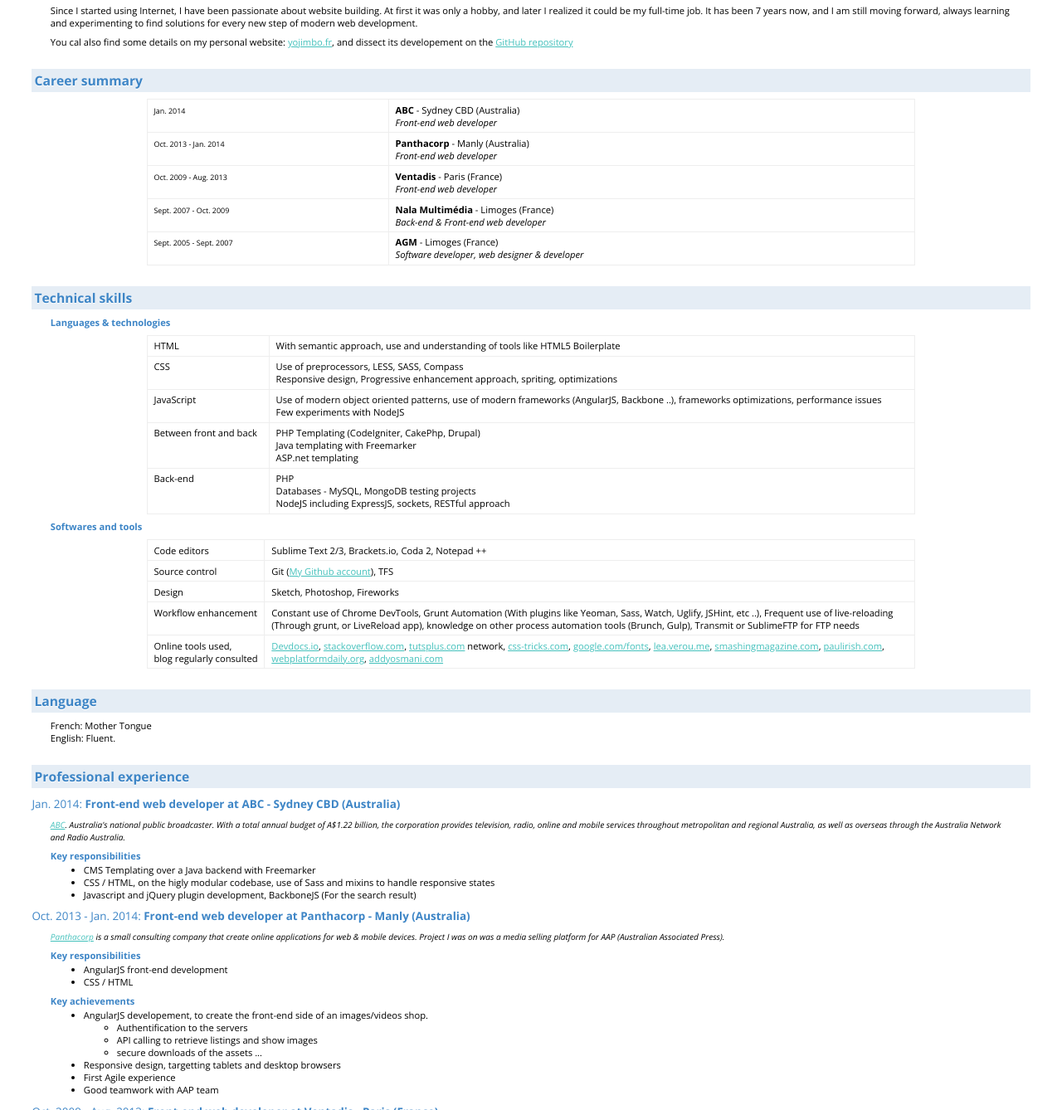
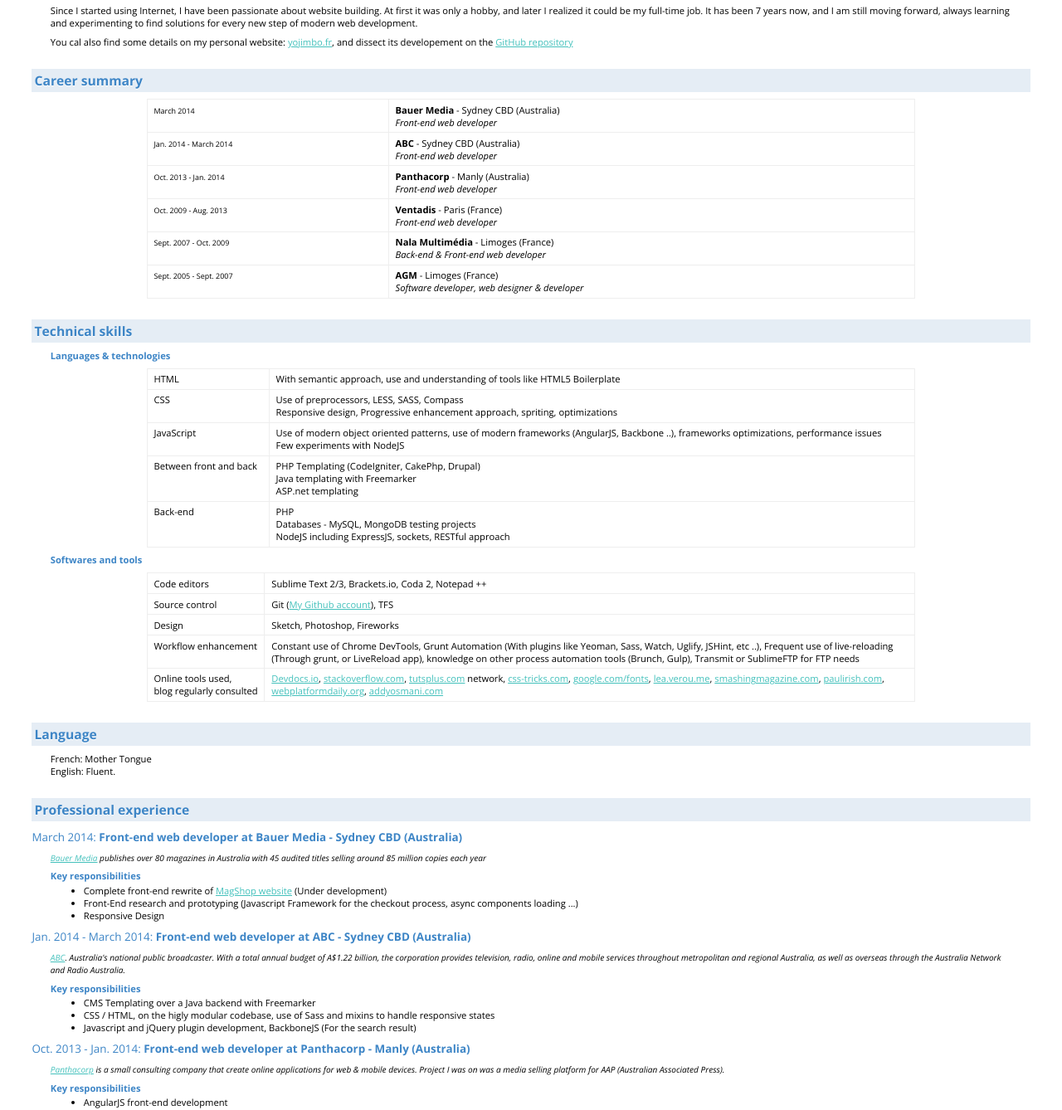
Before and after one commit to Yojimb0/Yojimbo_2014, a website: page dev/cv/cv.html in a window 1280 px wide. Shown: the part 231-1569 px from the top of the page at 83% size. Drawn offline with nearby package versions, Linux system fonts and the light colour scheme.

Commit message:
CV update

```diff
--- a/dev/cv/cv.html
+++ b/dev/cv/cv.html
@@ -104,7 +104,11 @@
 			<section>
 				<table>
 					<tr>
-						<td><small>Jan. 2014</small></td>
+						<td><small>March 2014</small></td>
+						<td><strong>Bauer Media</strong> - Sydney CBD (Australia)<br><em>Front-end web developer</em></td>
+					</tr>
+					<tr>
+						<td><small>Jan. 2014 - March 2014</small></td>
 						<td><strong>ABC</strong> - Sydney CBD (Australia)<br><em>Front-end web developer</em></td>
 					</tr>
 					<tr>
@@ -204,9 +208,24 @@
 
 
 
+		<div class="nobreak">
+			<h4><em>March 2014:</em> Front-end web developer at <strong>Bauer Media</strong> - Sydney CBD (Australia)</h4>
+			<section>
+				<p><em>
+					<a href="http://www.bauer-media.com.au/">Bauer Media</a> publishes over 80 magazines in Australia with 45 audited titles selling around 85 million copies each year
+				</em></p>
+				<h5>Key responsibilities</h5>
+				<ul>
+					<li>Complete front-end rewrite of <a href="http://magshop.com.au/">MagShop website</a> (Under development)</li>
+					<li>Front-End research and prototyping (Javascript Framework for the checkout process, async components loading ...)</li>
+					<li>Responsive Design</li>
+				</ul>
+			</section>
+		</div>
+
 
 		<div class="nobreak">
-			<h4><em>Jan. 2014:</em> Front-end web developer at <strong>ABC</strong> - Sydney CBD (Australia)</h4>
+			<h4><em>Jan. 2014 - March 2014:</em> Front-end web developer at <strong>ABC</strong> - Sydney CBD (Australia)</h4>
 			<section>
 				<p><em>
 					<a href="http://www.abc.net.au/">ABC</a>. Australia's national public broadcaster. With a total annual budget of A$1.22 billion, the corporation provides television, radio, online and mobile services throughout metropolitan and regional Australia, as well as overseas through the Australia Network and Radio Australia.
```
